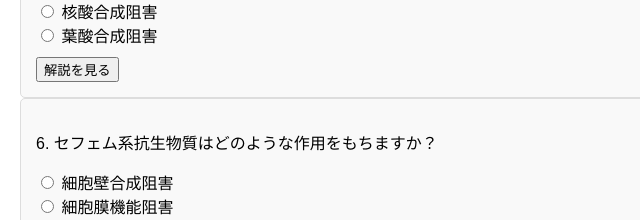
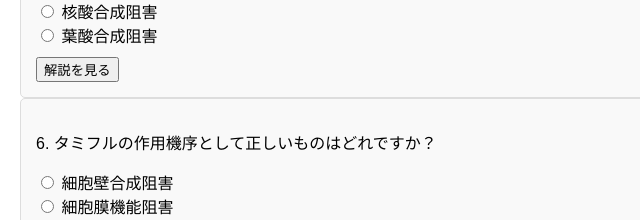
Before and after one commit to Leaf1243/quize4, a plain HTML site: page index.html in a window 1280 px wide. Shown: the part 1206-1426 px from the top of the page, 0-640 px from the left. Drawn offline with Linux system fonts and the light colour scheme.

Commit message:
Update and rename 光エネルギー.html to index.html

```diff
--- a/光エネルギー.html
+++ b/index.html
@@ -28,7 +28,7 @@
         { question: "3. マクロライド系抗生物質はどのような作用をもちますか？", answers: ["細胞壁合成阻害", "細胞膜機能阻害", "タンパク質合成阻害","核酸合成阻害","葉酸合成阻害"], correct: 2, explanation: "細菌のタンパク質の合成を阻害します。" },
         { question: "4. テトラサイクリン系抗生物質はどのような作用をもちますか？", answers: ["細胞壁合成阻害", "細胞膜機能阻害", "タンパク質合成阻害","核酸合成阻害","葉酸合成阻害"], correct: 0, explanation: "細菌のタンパク質の合成を阻害します。" },
         { question: "5. ニューキノロン系抗生物質はどのような作用をもちますか？", answers: ["細胞壁合成阻害", "細胞膜機能阻害", "タンパク質合成阻害","核酸合成阻害","葉酸合成阻害"], correct: 0, explanation: "細菌のDNA合成を阻害します。" },
-        { question: "6. セフェム系抗生物質はどのような作用をもちますか？", answers: ["細胞壁合成阻害", "細胞膜機能阻害", "タンパク質合成阻害","核酸合成阻害","葉酸合成阻害"], correct: 2, explanation: "血圧は、血液が血管を通過する際の圧力を測定します。" },
+        { question: "6. タミフルの作用機序として正しいものはどれですか？", answers: ["細胞壁合成阻害", "細胞膜機能阻害", "タンパク質合成阻害","核酸合成阻害","葉酸合成阻害"], correct: 2, explanation: "血圧は、血液が血管を通過する際の圧力を測定します。" },
         { question: "7. 血圧の正常な範囲は？", answers: ["120/80 mmHg未満", "130/85 mmHg未満", "140/90 mmHg未満"], correct: 0, explanation: "血圧が120/80 mmHg未満であることが正常とされています。" },
         { question: "8. 血圧測定の頻度はどのくらいか？", answers: ["毎日", "週に一回", "月に一回"], correct: 1, explanation: "高血圧の人は毎日の測定が推奨されますが、一般の人は週に一回が理想的です。" },
         { question: "9. 血圧の上昇に関する要因は？", answers: ["ストレス", "運動", "睡眠"], correct: 0, explanation: "ストレスは血圧を上昇させる主要な要因の一つです。" },
```
